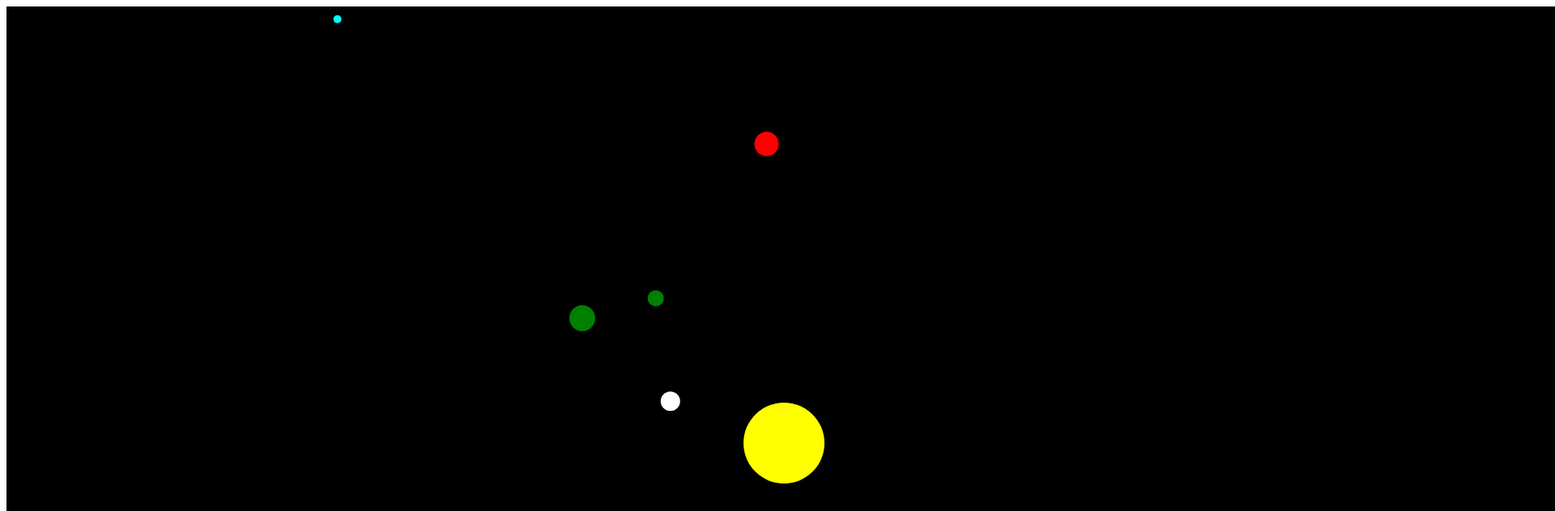
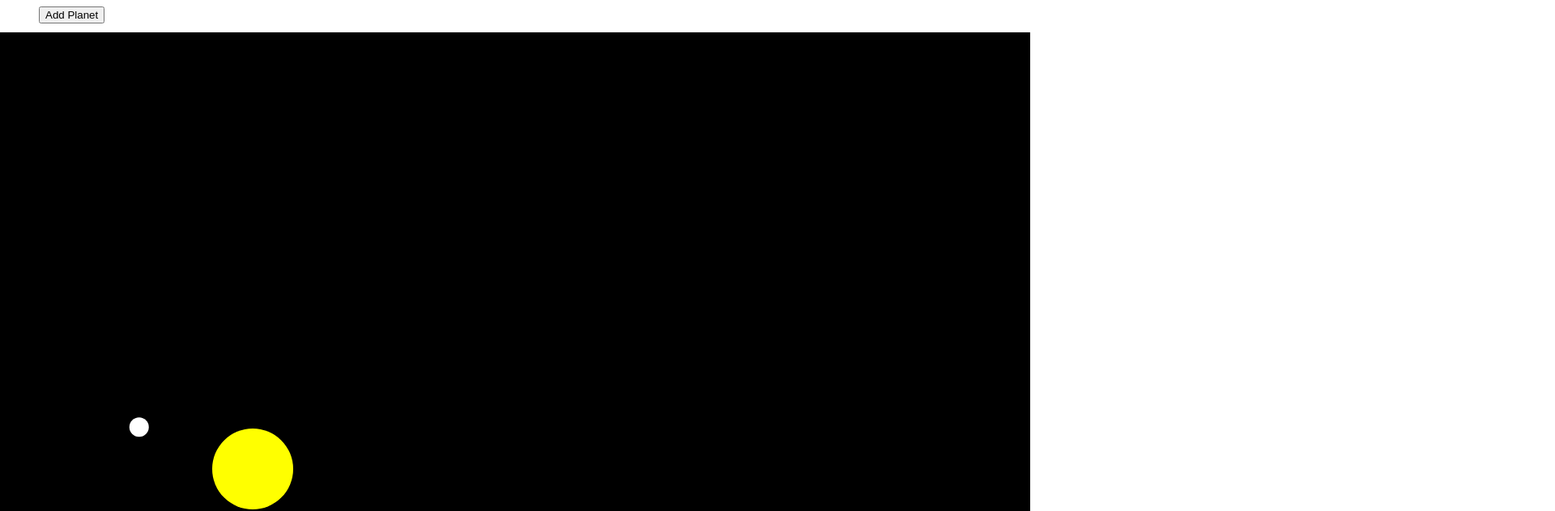
Before and after one commit to lmlorca/canvas-sandbox, a plain HTML site: page orbiter/index.html in a window 1280 px wide. Shown: the top 632 px of the page at 81% size, 1920 px wide, since content can reach past the window. Drawn offline with Linux system fonts and the light colour scheme.

Commit message:
refactor del codigo, html para añadir planetas randoms

```diff
--- a/orbiter/index.html
+++ b/orbiter/index.html
@@ -4,9 +4,23 @@
     <meta charset="UTF-8" />
     <meta name="viewport" content="width=device-width, initial-scale=1.0" />
     <title>Orbiter</title>
+    <style>
+      #PlanetList {
+        float: left;
+        max-height: 1080px;
+        overflow-y: scroll;
+        list-style: none;
+      }
+      #canvas {
+        float: right;
+      }
+    </style>
   </head>
   <body>
+    <ul style="float: left" id="PlanetList"></ul>
+    <button id="addPlanetBtn">Add Planet</button>
     <canvas id="canvas" width="1920" height="1080" />
+    <script src="./js/circle.js"></script>
     <script src="./index.js"></script>
   </body>
 </html>
--- a/orbiter/index.js
+++ b/orbiter/index.js
@@ -1,92 +1,13 @@
+let canvas;
+let ctx;
+let planetList;
+const GRAVITY = 0.6;
+
 window.onload = function () {
-  /*
-   *
-   *
-   *
-   */
-  const canvas = document.getElementById("canvas");
-  const ctx = canvas.getContext("2d");
-  /*
-   *
-   *
-   *
-   */
-  const GRAVITY = 0.6;
-  class Circle {
-    x;
-    y;
-    r;
-    color;
-    mass = 0;
-    /*inertia = {
-      x: 0,
-      y: 0,
-    };*/
-    velocity = {
-      x: 0,
-      y: 0,
-    };
-    constructor(x, y, r, color, mass, velocity) {
-      this.x = x;
-      this.y = y;
-      this.r = r;
-      this.color = color;
-      this.mass = mass;
-      this.velocity = velocity;
-      //this.inertia = inertia;
-    }
-    draw() {
-      ctx.fillStyle = this.color;
-      ctx.beginPath();
-      ctx.arc(this.x, this.y, this.r, 0, Math.PI * 2, true);
-      ctx.fill();
-    }
-    moveTo(star) {
-      const distance = this.distanceTo(star);
-      const attraction = this.getAttractForce(distance, star);
-      // https://stackoverflow.com/questions/20762079/moving-an-object-towards-a-point-in-javascript
+  planetList = document.getElementById("PlanetList");
+  canvas = document.getElementById("canvas");
+  ctx = canvas.getContext("2d");
 
-      // Delta entre destino y origen
-      const deltaX = star.x - this.x;
-      const deltaY = star.y - this.y;
-
-      // Ángulo entre ambos puntos
-      const angle = Math.atan2(deltaY, deltaX);
-
-      // if (distance > star.r + this.r) {
-      //   // Obtener vector de velocidad
-      this.velocity.x += attraction * Math.cos(angle);
-      this.velocity.y += attraction * Math.sin(angle);
-
-      console.log(this.velocity.x);
-
-      this.move();
-      // }
-    }
-
-    getAttractForce(distance, star) {
-      const force = GRAVITY * ((this.mass * star.mass) / Math.pow(distance, 2));
-      return force;
-    }
-
-    move() {
-      this.x += this.velocity.x;
-      this.y += this.velocity.y;
-      // this.x += this.inertia.x;
-      // this.y += this.inertia.y;
-    }
-
-    distanceTo(star) {
-      const x1 = this.x;
-      const y1 = this.y;
-      const x2 = star.x;
-      const y2 = star.y;
-
-      const distance = Math.sqrt(Math.pow(x1 - x2, 2) + Math.pow(y1 - y2, 2));
-
-      return Math.floor(distance);
-    }
-  }
   const sun = new Circle(
     canvas.width / 2,
     canvas.height / 2,
@@ -94,26 +15,26 @@ window.onload = function () {
     "yellow",
     1700
   );
-  // const planet = new Circle(400, 200, 5, "cyan", 20, { x: 1, y: -1 });
-  // const planet2 = new Circle(1200, 200, 15, "red", 50, { x: 3, y: 6 });
-  // const planet3 = new Circle(1300, 300, 10, "green", 30, { x: 3, y: 6 });
-
   const planets = [
     new Circle(400, 200, 5, "cyan", 20, { x: 1, y: 5 }),
-    new Circle(1200, 200, 15, "red", 50, { x: 3, y: 6 }),
-    new Circle(500, 800, 10, "green", 33, { x: 4, y: 3 }),
-    new Circle(500, 800, 12, "green", 44, { x: 4, y: 3 }),
-    new Circle(500, 800, 14, "green", 55, { x: 4, y: 3 }),
-    new Circle(500, 800, 16, "green", 66, { x: 4, y: 3 }),
-    new Circle(400, 200, 5, "cyan", 30, { x: 1, y: 5 }),
-    new Circle(400, 200, 5, "cyan", 15, { x: 10, y: 3 }),
     new Circle(1100, 600, 12, "white", 18, { x: -4.5, y: 10 }),
   ];
-  /*
-   *
-   *
-   *
-   */
+
+  const addPlanetBtn = document.getElementById("addPlanetBtn");
+  addPlanetBtn.addEventListener("click", function () {
+    var letters = "0123456789ABCDEF";
+    var color = "#";
+    for (var i = 0; i < 6; i++) {
+      color += letters[Math.floor(Math.random() * 16)];
+    }
+    const newPlanet = new Circle(1100, 600, 12, color, 18, {
+      x: -4.5,
+      y: 10,
+    });
+    newPlanet.createHTML();
+    planets.push(newPlanet);
+  });
+
   function render() {
     // Render canvas
     ctx.fillStyle = "black";
@@ -128,11 +49,6 @@ window.onload = function () {
     }
   }
 
-  /*
-   *
-   *
-   *
-   */
   const fps = 60;
   setInterval(function () {
     render();
--- /dev/null
+++ b/orbiter/js/circle.js
@@ -0,0 +1,79 @@
+class Circle {
+  x;
+  y;
+  r;
+  color;
+  mass = 0;
+  /*inertia = {
+      x: 0,
+      y: 0,
+    };*/
+  velocity = {
+    x: 0,
+    y: 0,
+  };
+  constructor(x, y, r, color, mass, velocity) {
+    this.x = x;
+    this.y = y;
+    this.r = r;
+    this.color = color;
+    this.mass = mass;
+    this.velocity = velocity;
+    //this.inertia = inertia;
+  }
+  draw() {
+    ctx.fillStyle = this.color;
+    ctx.beginPath();
+    ctx.arc(this.x, this.y, this.r, 0, Math.PI * 2, true);
+    ctx.fill();
+  }
+  moveTo(star) {
+    const distance = this.distanceTo(star);
+    const attraction = this.getAttractForce(distance, star);
+    // https://stackoverflow.com/questions/20762079/moving-an-object-towards-a-point-in-javascript
+
+    // Delta entre destino y origen
+    const deltaX = star.x - this.x;
+    const deltaY = star.y - this.y;
+
+    // Ángulo entre ambos puntos
+    const angle = Math.atan2(deltaY, deltaX);
+
+    // if (distance > star.r + this.r) {
+    //   // Obtener vector de velocidad
+    this.velocity.x += attraction * Math.cos(angle);
+    this.velocity.y += attraction * Math.sin(angle);
+
+    this.move();
+    // }
+  }
+
+  getAttractForce(distance, star) {
+    const force = GRAVITY * ((this.mass * star.mass) / Math.pow(distance, 2));
+    return force;
+  }
+
+  move() {
+    this.x += this.velocity.x;
+    this.y += this.velocity.y;
+    // this.x += this.inertia.x;
+    // this.y += this.inertia.y;
+  }
+
+  distanceTo(star) {
+    const x1 = this.x;
+    const y1 = this.y;
+    const x2 = star.x;
+    const y2 = star.y;
+
+    const distance = Math.sqrt(Math.pow(x1 - x2, 2) + Math.pow(y1 - y2, 2));
+
+    return Math.floor(distance);
+  }
+
+  createHTML() {
+    const li = document.createElement("LI");
+    li.innerHTML = `<strong>Mass: </strong> ${this.mass} | <strong>Velocity: </storng> ${this.velocity.x} ${this.velocity.y}`;
+    planetList.appendChild(li);
+  }
+}
```
Also changed, not shown: orbiter/index_old.js (added, +140 -0 lines).
